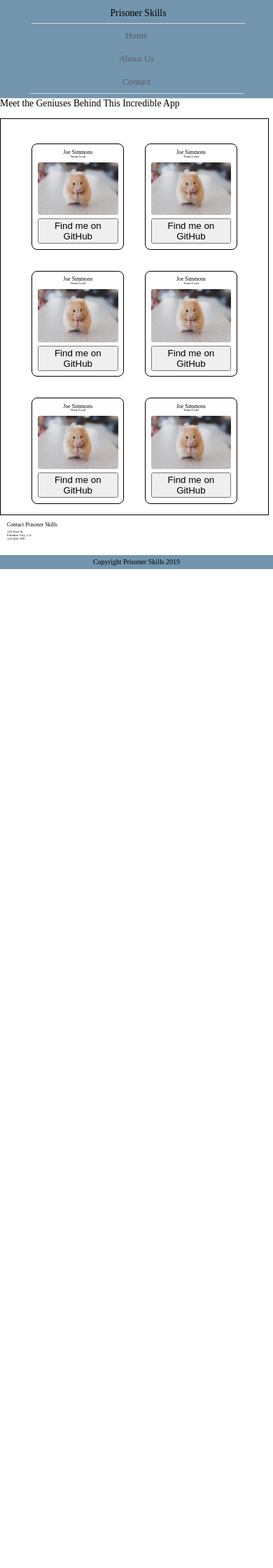
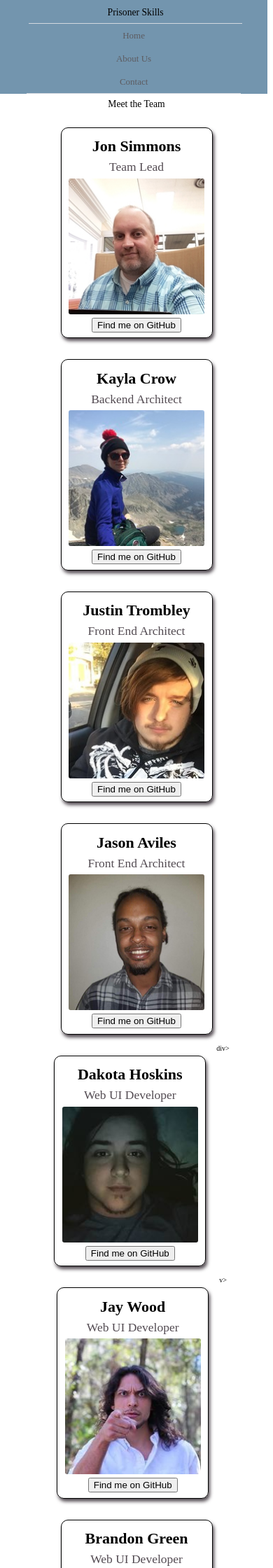
Before and after one commit to buildweek-prisonerskills/User-Interface, a PHP site: page /about-us.html in a window 390 px wide. Shown: the top 2240 px of the page at 70% size. Before the commit the page ends 813 px from the top, so only its background shows below. Run offline with PHP 8.4, Linux system fonts and the light colour scheme.

Commit message:
Fixed responsiveness on About page, styling still needs work

```diff
--- a/about-us.html
+++ b/about-us.html
@@ -23,46 +23,51 @@
 
     <div class = "about-main">
         <div class = "about-headline-container">
-            <h3>Meet the Geniuses Behind This Incredible App</h3>
+            <h3>Meet the Team</h3>
         </div>
 
 
         <div class="about-cards-container">
-
             <div class="about-card">
-                    <h4>Joe Simmons</h4>
-                    <h5>Team Lead</h5>
-                    <img src="Images\Hamster.jpg" alt = "Hamster">
+                <h5>Jon Simmons</h5>
+                <p>Team Lead</p>
+                <img src="Images/Headshot-Jon.png" alt = "Hamster">
                 <button>Find me on GitHub</button>
             </div>
             <div class="about-card">
-                    <h4>Joe Simmons</h4>
-                    <h5>Team Lead</h5>
-                    <img src="Images\Hamster.jpg" alt = "Hamster">
+                <h5>Kayla Crow</h5>
+                <p>Backend Architect</p>
+                <img src="Images/Headshot-Kayla.png" alt = "Hamster">
                 <button>Find me on GitHub</button>
             </div>
             <div class="about-card">
-                    <h4>Joe Simmons</h4>
-                    <h5>Team Lead</h5>
-                    <img src="Images\Hamster.jpg" alt = "Hamster">
+                <h5>Justin Trombley</h5>
+                <p>Front End Architect</p>
+                <img src="Images/Headshot-Justin.png" alt = "Hamster">
                 <button>Find me on GitHub</button>
             </div>
             <div class="about-card">
-                    <h4>Joe Simmons</h4>
-                    <h5>Team Lead</h5>
-                    <img src="Images\Hamster.jpg" alt = "Hamster">
+                <h5>Jason Aviles</h5>
+                <p>Front End Architect</p>
+                <img src="Images/Headshot-Jason.png" alt = "Hamster">
                 <button>Find me on GitHub</button>
             </div>
             <div class="about-card">
-                    <h4>Joe Simmons</h4>
-                    <h5>Team Lead</h5>
-                    <img src="Images\Hamster.jpg" alt = "Hamster">
+                <h5>Dakota Hoskins</h5>
+                <p>Web UI Developer</p>
+                <img src="Images/Headshot-Dakota.png" alt = "Hamster">
                 <button>Find me on GitHub</button>
-                </div>
+            </div>div>
             <div class="about-card">
-                    <h4>Joe Simmons</h4>
-                    <h5>Team Lead</h5>
-                    <img src="Images\Hamster.jpg" alt = "Hamster">
+                <h5>Jay Wood</h5>
+                <p>Web UI Developer</p>
+                <img src="Images/Headshot-Jay.png" alt = "Hamster">
+                <button>Find me on GitHub</button>
+            </div>v>
+            <div class="about-card">
+                <h5>Brandon Green</h5>
+                <p>Web UI Developer</p>
+                <img src="Images/Headshot-Brandon.png" alt = "Hamster">
                 <button>Find me on GitHub</button>
             </div>
         </div>
--- a/css/index.css
+++ b/css/index.css
@@ -142,15 +142,19 @@ h4 {
   font-size: 2vw;
 }
 h5 {
-  font-size: 1.25vw;
+  font-size: 1.5vw;
+}
+p {
+  font-size: 1.5vw;
 }
 footer {
   display: flex;
   justify-content: center;
   align-items: center;
   background-color: #7395ae;
-  height: 2rem;
+  height: 3.5rem;
   width: 100%;
+  font-size: 2rem;
 }
 header {
   padding: 1% 1% 1.5% 1%;
@@ -163,8 +167,10 @@ header {
 }
 @media (max-width: 500px) {
   header {
-    padding-top: 3%;
+    padding-top: 5%;
     flex-direction: column;
+    border-bottom: none;
+    padding: 0;
   }
 }
 header .logo {
@@ -180,6 +186,7 @@ header .logo {
     justify-content: center;
     border-bottom: 1px solid #d3d8df;
     padding-bottom: 2%;
+    padding-top: 3%;
   }
 }
 header nav {
@@ -208,11 +215,9 @@ a:hover {
   text-decoration: overline;
 }
 .main-container {
-  border: 1px solid red;
-  margin-bottom: 2rem;
+  margin-bottom: 2%;
 }
 .main-container .headline {
-  border: 2px solid yellow;
   padding-top: 2.5rem;
   display: flex;
   flex-direction: row;
@@ -227,8 +232,6 @@ a:hover {
 }
 .main-container .headline .headline-text {
   width: 45%;
-  border: 2px solid #534B52;
-  width: 44%;
   display: flex;
   flex-direction: column;
   justify-content: space-between;
@@ -236,10 +239,10 @@ a:hover {
 @media (max-width: 500px) {
   .main-container .headline .headline-text {
     width: 80%;
+    padding-bottom: 4%;
   }
 }
 .main-container .headline .tagline {
-  border: 1px solid red;
   display: flex;
   flex-direction: column;
 }
@@ -258,7 +261,6 @@ a:hover {
   }
 }
 .main-container .headline .sub-headers {
-  border: 1px solid red;
   display: flex;
   flex-direction: column;
   justify-content: space-evenly;
@@ -284,11 +286,11 @@ a:hover {
   }
 }
 .main-container .headline .main-img {
-  border: 2px solid #534B52;
   width: 45%;
 }
 .main-container .headline .main-img img {
   width: 100%;
+  border-radius: 8px;
 }
 @media (max-width: 500px) {
   .main-container .headline .main-img {
@@ -296,7 +298,7 @@ a:hover {
   }
 }
 .main-blurb {
-  margin: 0 1rem 0.5rem 1rem;
+  margin: 1 1rem 0.5rem 1rem;
   display: flex;
   justify-content: center;
   font-style: italic;
@@ -304,21 +306,109 @@ a:hover {
   border-bottom: 2.5px solid #7395ae;
   padding: 1rem;
 }
+.button-container {
+  margin: 1%;
+  display: flex;
+  flex-direction: row;
+  justify-content: space-evenly;
+  align-items: center;
+}
+.button-container button {
+  font-size: 24px;
+  background-color: #7395ae;
+  color: #d3d8df;
+  border-radius: 12px;
+  padding: 2%;
+}
+.button-container button:hover {
+  background-color: #a3baca;
+  color: #4b5768;
+}
 .contact-info {
-  margin: 1rem;
+  text-align: center;
+  padding-left: 2%;
 }
-.contact-info h4 {
+@media (max-width: 500px) {
+  .contact-info h4 {
+    font-size: 150%;
+  }
+}
+.contact-info h5 {
   margin: 1rem 0 0.5rem 0;
 }
+@media (max-width: 500px) {
+  .contact-info h5 {
+    font-size: 120%;
+  }
+}
+header {
+  padding: 1% 1% 1.5% 1%;
+  width: 98%;
+  background-color: #7395ae;
+  display: flex;
+  justify-content: space-between;
+  align-items: center;
+  border-bottom: 1px solid #d3d8df;
+}
+@media (max-width: 500px) {
+  header {
+    padding-top: 5%;
+    flex-direction: column;
+    border-bottom: none;
+    padding: 0;
+  }
+}
+header .logo {
+  width: 30%;
+  margin-left: 5px;
+  display: flex;
+  align-items: center;
+}
+@media (max-width: 500px) {
+  header .logo {
+    text-align: center;
+    width: 80%;
+    justify-content: center;
+    border-bottom: 1px solid #d3d8df;
+    padding-bottom: 2%;
+    padding-top: 3%;
+  }
+}
+header nav {
+  width: 68%;
+  display: flex;
+  justify-content: flex-end;
+  align-items: center;
+}
+@media (max-width: 500px) {
+  header nav {
+    border-bottom: 1px solid #d3d8df;
+    flex-direction: column;
+    width: 80%;
+    justify-content: center;
+  }
+}
+header nav a {
+  color: #5D5c61;
+  margin: 1rem;
+  text-decoration: none;
+  font-size: 1.3rem;
+}
+a:hover {
+  color: white;
+  font-weight: bold;
+  text-decoration: overline;
+}
 .about-main .about-headline-container {
-  margin-bottom: 1.5rem;
+  text-align: center;
+  margin-top: 2%;
 }
 .about-main .about-cards-container {
-  border: 1px solid black;
-  padding-top: 2rem;
-  width: 98%;
+  padding: 1%;
+  margin: 2% auto;
+  width: 80%;
   display: flex;
-  flex-flow: wrap;
+  flex-flow: row wrap;
   justify-content: center;
 }
 .about-main .about-cards-container .about-card {
@@ -326,37 +416,50 @@ a:hover {
   flex-direction: column;
   align-items: center;
   border: 1px solid black;
-  width: 30%;
+  width: 20rem;
   padding: 0.75rem;
   border-radius: 8px;
   margin: 1.5rem;
+  border-radius: 10px;
+  box-shadow: 2px 4px 5px #534B52;
+}
+.about-main .about-cards-container .about-card h5 {
+  margin: 3% 0.5% 3% 0.5%;
+  padding: 1%;
+  font-size: 2.2rem;
+  font-weight: bold;
+}
+.about-main .about-cards-container .about-card p {
+  font-size: 1.75rem;
+  padding: 1%;
+  color: #534B52;
 }
 .about-main .about-cards-container .about-card img {
-  width: 100%;
+  width: 97%;
   border-radius: 8px;
   padding: 0.5rem;
 }
 .tabs-container {
-  padding: 5rem;
-  border: 1px solid black;
-  width: 70%;
-  margin: 45px auto;
+  padding: 2rem;
+  width: 60%;
+  margin: 5% auto;
   display: flex;
   border: 1px solid #5D5c61;
-  box-shadow: 2px 4px 5px #379683;
+  box-shadow: 2px 4px 5px #534B52;
   border-radius: 10px;
   overflow: hidden;
 }
 .tabs-container .tabs {
   width: 100%;
+  background-color: #d4dee6;
+  border-radius: 10px;
+  box-shadow: 2px 4px 5px #534B52;
 }
 .tabs-container .tabs .tabs-content {
-  border: 1px solid black;
   width: 100%;
-  height: 3rem;
   display: flex;
   justify-content: center;
-  padding-top: 60px;
+  padding: 4%;
 }
 .tabs-container .tabs .a-tab {
   display: none;
@@ -368,18 +471,14 @@ a:hover {
 .tabs-container .tabs .tab-item-selected {
   display: block;
 }
-.tabs-container .tabs .tab-item-selected p {
-  color: green;
-}
 .tabs-container .tabs .tab-headers {
-  border: 1px solid black;
   display: flex;
   width: 100%;
   justify-content: space-evenly;
 }
 .tabs-container .tabs .tab-link {
-  width: 30%;
-  border-right: 4px solid white;
+  width: 20%;
+  border: 4px solid white;
   background-color: #d3d8df;
   padding: 0 3rem 0 1rem;
   cursor: pointer;
--- a/less/about-main.less
+++ b/less/about-main.less
@@ -1,33 +1,102 @@
+header {
+    padding: 1% 1% 1.5% 1%;
+    width: 98%;
+    // position: fixed;
+    background-color: @nav-background;
+    display: flex;
+    justify-content: space-between;
+    align-items: center;
+    border-bottom: 1px solid @Light-Gray;
+    @media(max-width: 500px) {
+        padding-top: 5%;
+        flex-direction: column;
+        border-bottom: none;
+        padding: 0;
+    }
+    .logo {
+        width: 30%;
+        margin-left: 5px;
+        display: flex;
+        align-items: center;
+        @media (max-width: 500px) {
+            text-align: center;
+            width: 80%;
+            justify-content: center;
+            border-bottom: 1px solid @Light-Gray;
+            padding-bottom: 2%;
+            padding-top: 3%;
+        }
+    }
+    nav {
+        width: 68%;
+        display: flex;
+        justify-content: flex-end;
+        align-items: center;
+        @media (max-width: 500px) {
+            border-bottom: 1px solid @Light-Gray;
+            flex-direction: column;
+            width: 80%;
+            justify-content: center;
+        }
+        a {
+            color: @navigation-text;
+            margin: 1rem;
+            text-decoration: none;
+            font-size: 1.3rem;
+
+
+        }
+    }
+
+}
+a:hover {
+    color: white;
+    font-weight: bold;
+    text-decoration: overline;
+}
 
 
 .about-main {
-
     .about-headline-container {
-        margin-bottom: 1.5rem;
+        text-align: center;
+        margin-top: 2%;
     }
 
     .about-cards-container {
-        border: 1px solid black;
-        padding-top: 2rem;
-        width: 98%;
+        padding: 1%;
+        margin: 2% auto;
+        width: 80%;
         display: flex;
-        flex-flow: wrap;
+        flex-flow: row wrap;
         justify-content: center;
+
         .about-card {
             display: flex;
             flex-direction: column;
             align-items: center;
             border: 1px solid black;
-            width: 30%;
+            width: 20rem;
             padding: .75rem;
             border-radius: 8px;
             margin: 1.5rem;
+            border-radius: 10px;
+            box-shadow: 2px 4px 5px @Dark-Gray;
+            h5 {
+                margin: 3% .5% 3% .5%;
+                padding: 1%;
+                font-size: 2.2rem;
+                font-weight: bold;
+            }
+            p {
+                font-size: 1.75rem;
+                padding: 1%;
+                color: @Dark-Gray;
+            }
             img {
-                width: 100%;
+                width: 97%;
                 // border: 1px solid black;
                 border-radius: 8px;
                 padding: .5rem;
-
             }
         }
     }
--- a/less/footer.less
+++ b/less/footer.less
@@ -3,7 +3,8 @@ footer {
     justify-content: center;
     align-items: center;
     background-color: @nav-background;
-    height: 2rem;
+    height: 3.5rem;
     width: 100%;
+    font-size: 2rem;
 
 }
--- a/less/global.less
+++ b/less/global.less
@@ -22,5 +22,9 @@ h4 {
 }
 
 h5 {
-    font-size: 1.25vw;
+    font-size: 1.5vw;
 }
+
+p {
+    font-size: 1.5vw;
+}
--- a/less/home-page.less
+++ b/less/home-page.less
@@ -8,9 +8,10 @@ header {
     align-items: center;
     border-bottom: 1px solid @Light-Gray;
     @media(max-width: 500px) {
-        padding-top: 3%;
+        padding-top: 5%;
         flex-direction: column;
-
+        border-bottom: none;
+        padding: 0;
     }
     .logo {
         width: 30%;
@@ -23,6 +24,7 @@ header {
             justify-content: center;
             border-bottom: 1px solid @Light-Gray;
             padding-bottom: 2%;
+            padding-top: 3%;
         }
     }
     nav {
@@ -55,11 +57,8 @@ a:hover {
 }
 
 .main-container{
-    border: 1px solid red;
-    margin-bottom: 2rem;
+    margin-bottom: 2%;
     .headline {
-
-        border:  2px solid yellow;;
         padding-top: 2.5rem;
         display: flex;
         flex-direction: row;
@@ -72,17 +71,15 @@ a:hover {
 
         .headline-text{
             width: 45%;
-            border: 2px solid @Dark-Gray;
-            width: 44%;
             display:flex;
             flex-direction: column;
             justify-content: space-between;
             @media (max-width: 500px) {
-            width: 80%;
+                width: 80%;
+                padding-bottom: 4%;
             }
         }
         .tagline{
-            border: 1px solid red;
             display: flex;
             flex-direction: column;
             h1 {
@@ -100,7 +97,6 @@ a:hover {
 
         }
         .sub-headers {
-            border: 1px solid red;
             display:flex;
             flex-direction: column;
             justify-content: space-evenly;
@@ -130,11 +126,11 @@ a:hover {
             }
         }
         .main-img {
-            border: 2px solid @Dark-Gray;
             width: 45%;
-            // height: 99%;
+
             img{
                 width: 100%;
+                border-radius: 8px;
             }
             @media (max-width: 500px) {
                 width: 80%;
@@ -144,7 +140,7 @@ a:hover {
 }
 
 .main-blurb {
-    margin: 0 1rem .5rem 1rem;
+    margin: 1 1rem .5rem 1rem;
     display: flex;
     justify-content: center;
     font-style: italic;
@@ -153,9 +149,45 @@ a:hover {
     padding: 1rem;
 }
 
-.contact-info {
-    margin: 1rem;
-    h4 {
-        margin: 1rem 0 .5rem 0;
+.button-container {
+    // background-color: lightblue;
+    margin: 1%;
+    display: flex;
+    flex-direction: row;
+    justify-content: space-evenly;
+    align-items: center;
+    button {
+        font-size: 24px;
+        background-color: @nav-background;
+        color: @Light-Gray;
+        border-radius: 12px;
+        padding: 2%;
+        &:hover {
+            background-color: lighten(@nav-background, 15);
+            color: darken(@Light-Gray, 50)
+        }
     }
 }
+
+
+.contact-info {
+    // display: flex;
+    text-align: center;
+    // justify-content: space-evenly;
+    padding-left: 2%;
+    // @media (max-width: 500px) {
+    //     // align-content: center;
+    // }
+    h4 {
+        @media (max-width: 500px) {
+            font-size: 150%;
+        }
+    }
+    h5 {
+        margin: 1rem 0 .5rem 0;
+        @media (max-width: 500px) {
+            font-size: 120%;
+        }
+    }
+
+}
```
Also changed, not shown: less/tabs.less (+15 -14 lines), prisonerskills.html (+22 -12 lines). Lines whose indentation alone changed are shown as unchanged.
